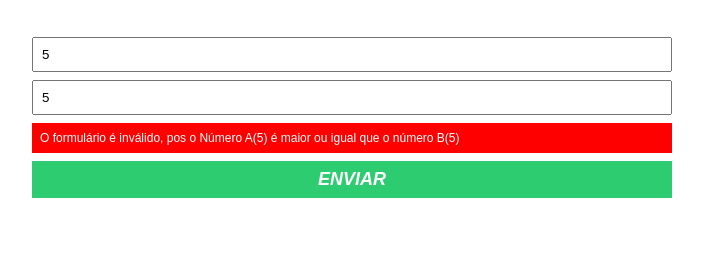
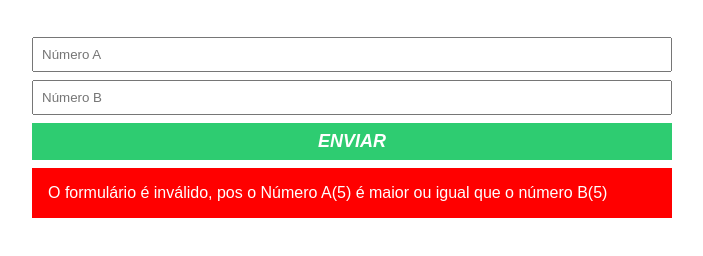
Before and after one commit to FelipeMartinsBnf/curso_ebac_frontend, a plain HTML site: page index.html in a window 1280 px wide. Both pictures are taken after typing "5", "5" into the empty fields and a click on the button "ENVIAR". Shown: the part 142-398 px from the top of the page, without its empty margins (288-991 px from the left). Drawn offline with Linux system fonts and the light colour scheme.

Commit message:
Alterado as tags p das mensagem de erro e sucesso, além da lógica do javascript

```diff
--- a/index.html
+++ b/index.html
@@ -14,10 +14,9 @@
         <form id="form">
             <input type="number" id='A' required placeholder="Número A" />
             <input type="number" id='B' required placeholder="Número B" />
-            <p class="error-msg"></p>
             <button type="submit" id="btn-submit">Enviar</button>
         </form>
-        <p class="success-msg"></p>
+        <p class="msg"></p>
     </div>
     <script src="./main.js"></script>
 </body>
--- a/main.css
+++ b/main.css
@@ -3,9 +3,6 @@
     padding: 0;
     box-sizing: border-box;
     font-family: sans-serif;
-}
-
-body {
 }
 
 .container {
@@ -41,24 +38,19 @@ button:hover {
     background-color: #27ae60;
 }
 
-.success-msg{
+.msg{
     background-color: #27ae60;
     padding: 16px;
     color: #FFF;
     display: none;
 }
 
-.error-msg{
-    font-size: 12px;
-    padding: 8px;
-    background-color: red;
-    color: #fff;
-    margin-bottom: 8px;
-    display: none;
+.success{
+    background-color: #27ae60;
+    display: block;
 }
 
-input.error{
-    color: red;
-    border-color: red;
-    outline-color: red;
+.error{
+    background-color: red;
+    display: block;
 }
--- a/main.js
+++ b/main.js
@@ -11,36 +11,22 @@ form.addEventListener('submit', function(e){
 
     e.preventDefault();
 
-    const msgSucesso = "Formulário válido, o valor de A("+ NumA.value +") é menor do que B("+ NumB.value +")";
+    const msg = document.querySelector('.msg');
+    msg.className='msg';
+
+const msgSucesso = "Formulário válido, o valor de A("+ NumA.value +") é menor do que B("+ NumB.value +")";
     const msgError = "O formulário é inválido, pos o Número A("+ NumA.value +") é maior ou igual que o número B("+ NumB.value +")";
 
     valido = validaNumero(NumA.value, NumB.value);
     if(valido){
-        const PmsgSucesso = document.querySelector('.success-msg');
-        PmsgSucesso.innerHTML = msgSucesso;
-        PmsgSucesso.style.display = 'block'
-
-        NumA.value = '';
-        NumB.value = '';
+        msg.innerHTML = msgSucesso;
+        msg.classList.add('success');
 
     }else{
+        document.querySelector('.msg').innerHTML = msgError;
+        document.querySelector('.msg').classList.add('error');
+    }
 
-        document.querySelector('.error-msg').innerHTML = msgError;
-        document.querySelector('.success-msg').style.display = 'none'
-        document.querySelector('.error-msg').style.display = 'block';
-    }
+    NumA.value = '';
+    NumB.value = '';
 })
-
-NumB.addEventListener('keyup', function(e){
-    console.log(e.target.value);
-
-    valido = validaNumero(NumA.value, e.target.value);
-        if(!valido){
-        NumB.classList.add('error');
-        document.querySelector('.error-msg').style.display = 'block';
-        document.querySelector('.error-msg').innerHTML = "O formulário é inválido, pos o Número A("+ NumA.value +") é maior ou igual que o número B("+ NumB.value +")";
-    } else{
-        NumB.classList.remove('error');
-        document.querySelector('.error-msg').style.display = 'none';
-    }
-})
```
